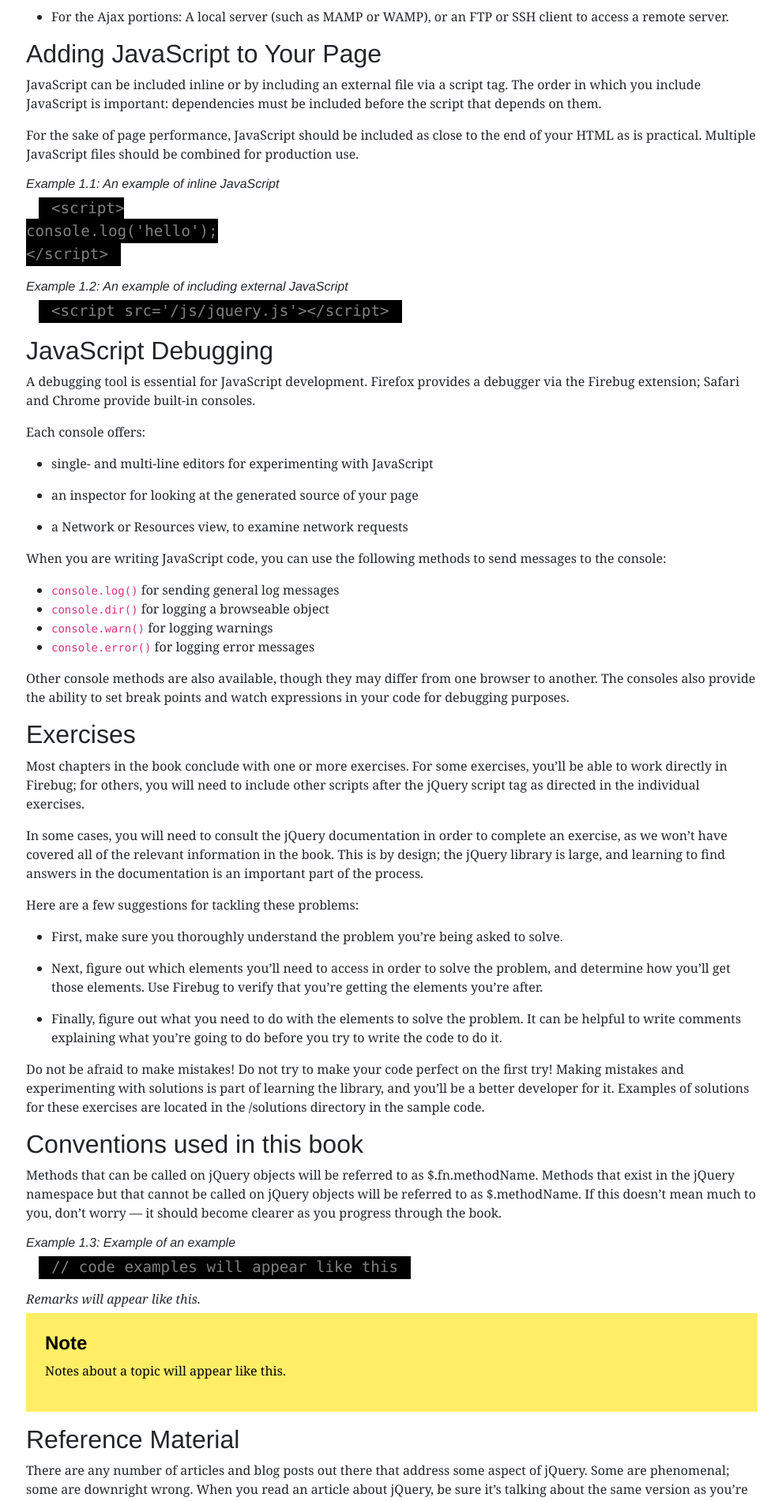
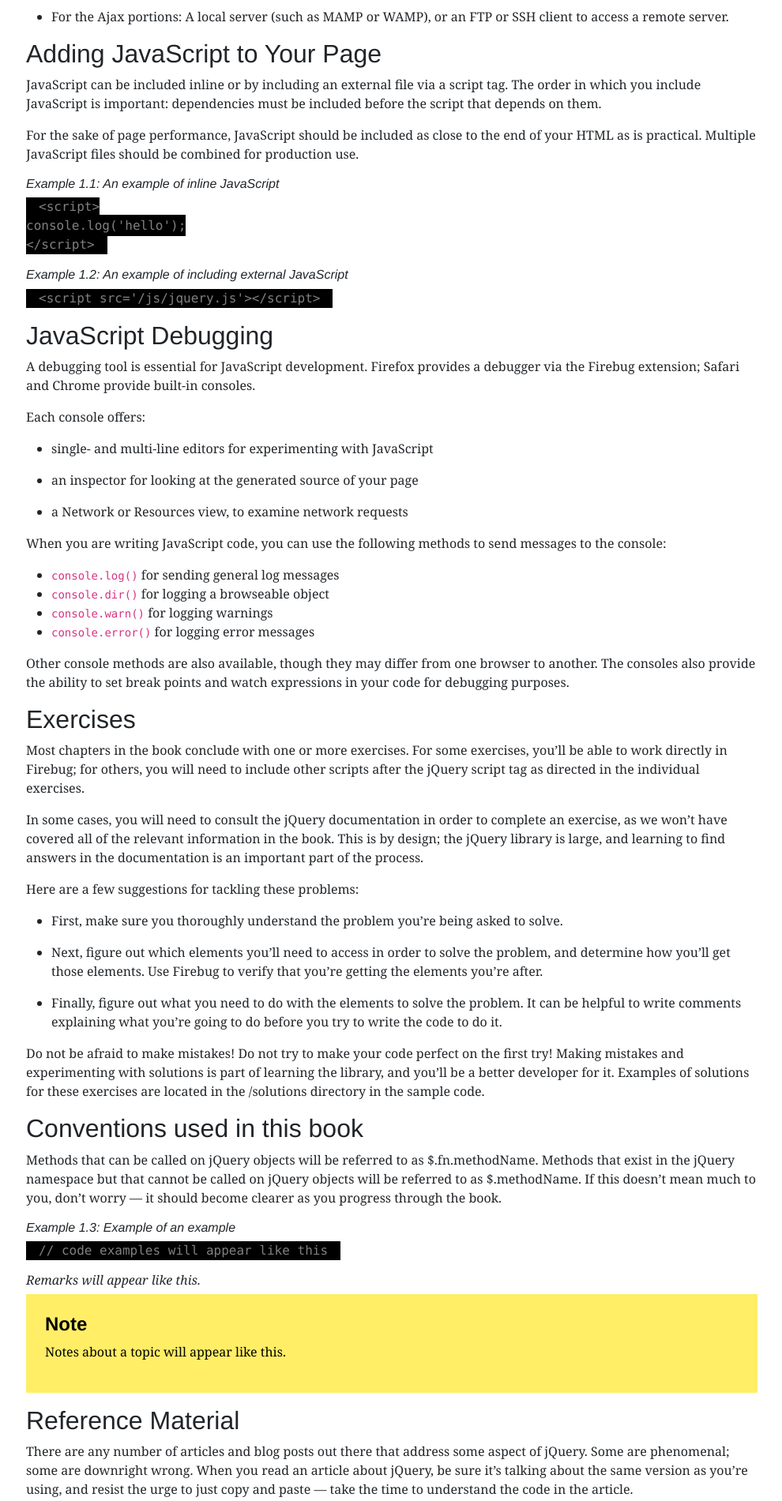
Before and after one commit to dan-carroll/jquery-fundamentals, a Jekyll site: the page built from legacy/ch01-welcome.md, in a window 1280 px wide. Shown: the part 810-2711 px from the top of the page at 79% size, without its empty margins (144-1134 px from the left). Built offline with Jekyll 4.4.1, drawn with Linux system fonts in a browser that asks for light colours.

Commit message:
Update main.css
Reduced font size for code blocks.

```diff
--- a/assets/css/main.css
+++ b/assets/css/main.css
@@ -64,8 +64,6 @@ footer > p {
 pre code {
     background-color: black;
     color: gray;
-    margin-left: 1rem;
-    margin-right: 1rem;
     padding: .25rem 1rem;
-    font-size: 1.2rem;
+    font-size: 1rem;
 }
```
